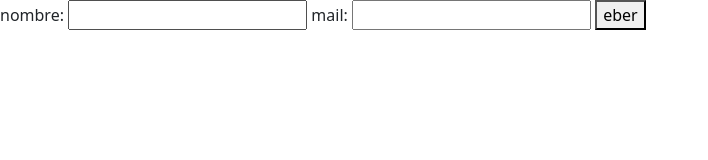
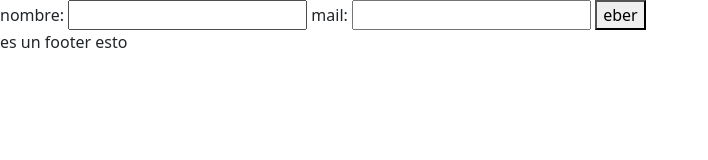
Before and after one commit to eber-cba/repaso, a plain HTML site: page index.html in a window 1280 px wide. Shown: the whole page, without its empty margins (0-708 px from the left). Drawn offline with nearby package versions, Linux system fonts and the light colour scheme.

Commit message:
footer terminada

```diff
--- a/index.html
+++ b/index.html
@@ -27,7 +27,7 @@
       </label>
       <button>eber</button>
     </form>
-
+    <footer>es un footer esto</footer>
     <script
       src="https://cdn.jsdelivr.net/npm/bootstrap@5.3.0-alpha3/dist/js/bootstrap.bundle.min.js"
       integrity="sha384-ENjdO4Dr2bkBIFxQpeoTz1HIcje39Wm4jDKdf19U8gI4ddQ3GYNS7NTKfAdVQSZe"
```
